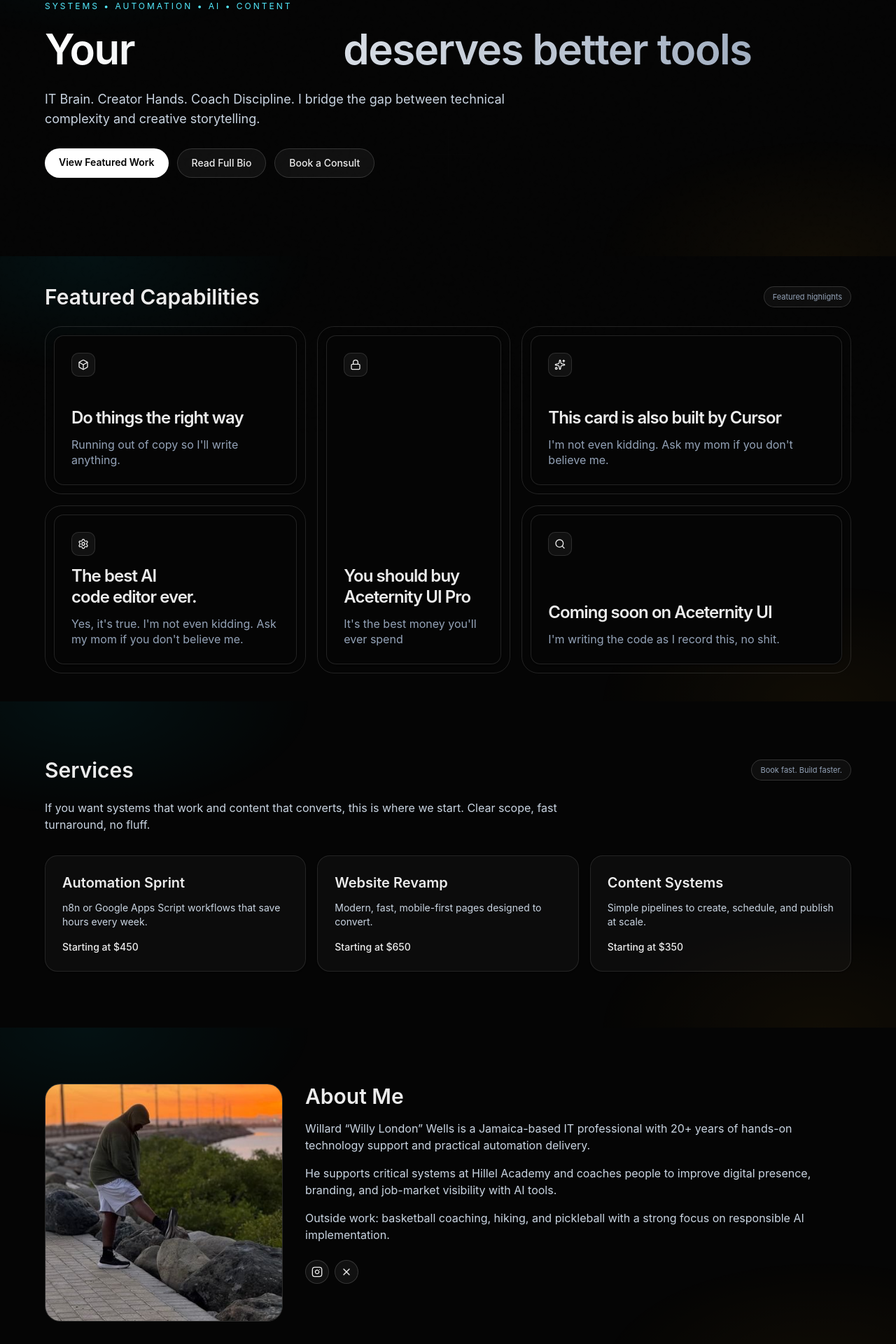
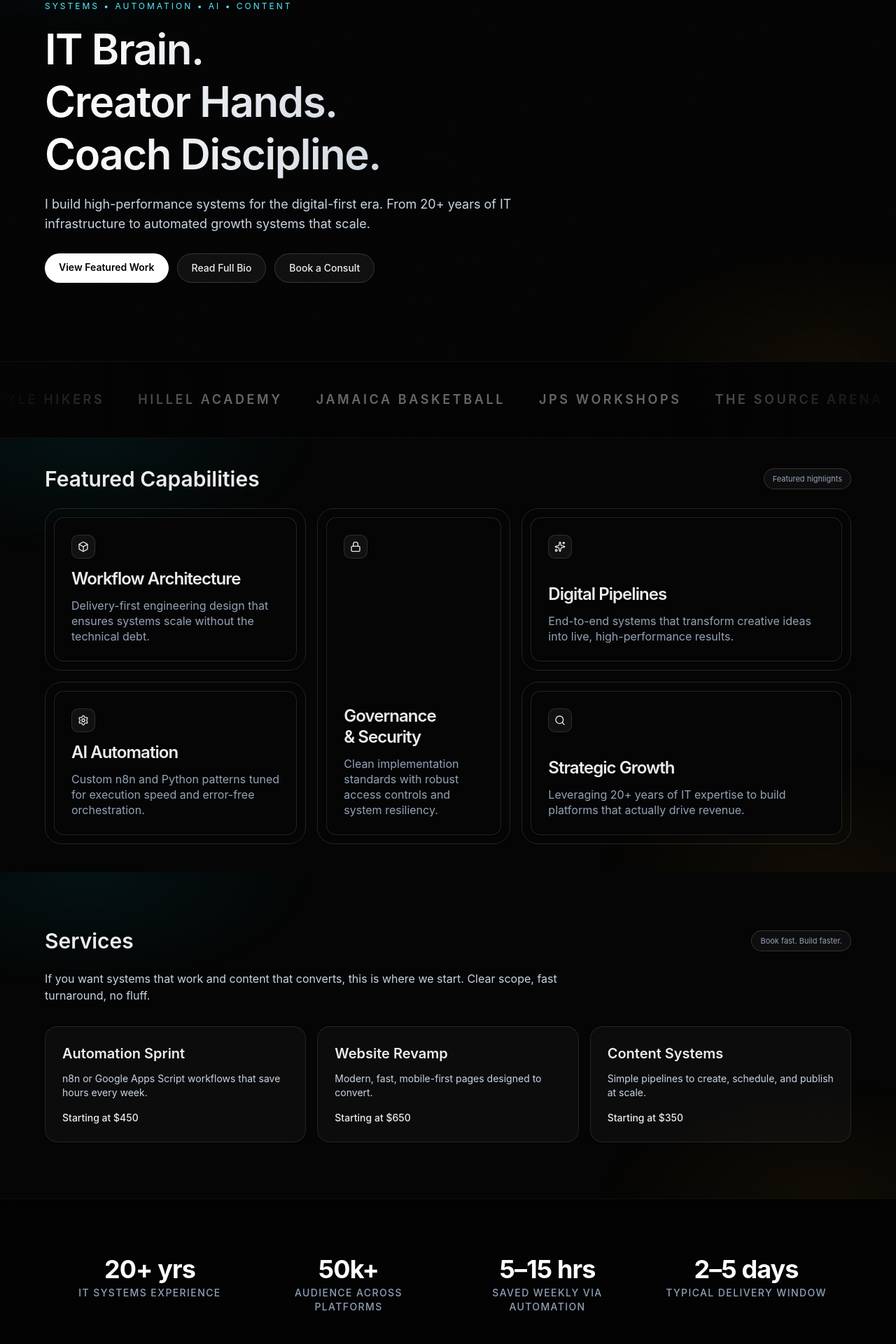
Before and after one commit to willylondon/creative-technician, a Next.js app in the folder next/: page / in a window 1280 px wide. Shown: the part 180-2100 px from the top of the page at 70% size. Built offline with nearby package versions, Linux system fonts and the light colour scheme.

Commit message:
Restore professional content, social proof marquee, and stats section to the Next.js site. Add missing projects and replace placeholders.

```diff
--- a/next/src/app/page.tsx
+++ b/next/src/app/page.tsx
@@ -13,34 +13,41 @@
 import { TestimonialsSection } from "@/components/ui/testimonials-with-marquee";
 import SiteEffects from "@/components/site-effects";
 import { NewsletterDialog } from "@/components/newsletter-dialog";
+import { LogoMarquee } from "@/components/logo-marquee";
+import { StatsSection } from "@/components/stats-section";
 
 const testimonials = [
   {
     author: {
-      name: "Operations Lead",
-      handle: "@opslead",
-      avatar:
-        "https://images.unsplash.com/photo-1494790108377-be9c29b29330?w=150&h=150&fit=crop&crop=face",
+      name: "The Source Arena JA",
+      handle: "@sourcearenaja",
+      avatar: "", // Will use fallback initial 'S'
     },
-    text: "Willy built our automation in a weekend and it paid for itself in the first month.",
+    text: "Willard Wells is truly one of a kind. He built our entire website single-handedly and delivered something we couldn't have imagined. His professionalism and lightning-fast turnaround had us speechless.",
   },
   {
     author: {
-      name: "Educator & Creator",
-      handle: "@creatorcoach",
-      avatar:
-        "https://images.unsplash.com/photo-1507003211169-0a1dd7228f2d?w=150&h=150&fit=crop&crop=face",
+      name: "Lifestyle Hikers",
+      handle: "@lifestylehikers",
+      avatar: "", // Will use fallback initial 'L'
     },
-    text: "The site looks premium and loads fast. People finally take my brand seriously.",
+    text: "We handed Willard our vision and he ran with it. The website came to life beautifully — responsive, clean, and ready on time. He wasn't just a developer, he was a true creative partner.",
   },
   {
     author: {
-      name: "Small Business Owner",
-      handle: "@smallbizjam",
-      avatar:
-        "https://images.unsplash.com/photo-1534528741775-53994a69daeb?w=150&h=150&fit=crop&crop=face",
+      name: "Farika Atkins",
+      handle: "@farikaatkins",
+      avatar: "", // Will use fallback initial 'F'
     },
-    text: "He explained everything in simple language and shipped exactly what we needed.",
+    text: "Hiring Willard was the best decision for my personal brand. He understood my vision immediately and delivered a website that is polished, fast, and truly me.",
+  },
+  {
+    author: {
+      name: "Master Bryan Kukibo",
+      handle: "@masterbryan",
+      avatar: "", // Will use fallback initial 'B'
+    },
+    text: "Willard built my entire online presence from the ground up with precision. He moved fast without cutting corners. A rare talent — one person doing the work of an entire agency!",
   },
 ];
 
@@ -70,6 +77,18 @@
     description:
       'Professional academic portfolio with "Royal Educator" branding.',
     href: "https://www.farikaatkins.online",
+  },
+  {
+    title: "The Source Arena",
+    tag: "Sports / Fitness",
+    description: "Community platform for sports and fitness enthusiasts in Jamaica.",
+    href: "https://thesourcearenaja.com",
+  },
+  {
+    title: "Lifestyle Hikers",
+    tag: "Outdoor / Lifestyle",
+    description: "Vibrant platform for hikers and outdoor lifestyle adventurers.",
+    href: "https://lifestylehikers.com",
   },
   {
     title: "Master Bryan Kukibo",
@@ -139,26 +158,12 @@
             Systems • Automation • AI • Content
           </p>
           <h1 className="hero-heading reveal text-4xl leading-tight font-semibold tracking-tight sm:text-6xl">
-            Your{" "}
-            <AnimatedTextCycle
-              words={[
-                "business",
-                "team",
-                "workflow",
-                "productivity",
-                "projects",
-                "analytics",
-                "dashboard",
-                "platform",
-              ]}
-              interval={3000}
-              className="text-white"
-            />{" "}
-            deserves better tools
+            IT Brain.<br />
+            Creator Hands.<br />
+            Coach Discipline.
           </h1>
           <p className="reveal mt-5 max-w-2xl text-lg text-slate-300">
-            IT Brain. Creator Hands. Coach Discipline. I bridge the gap between
-            technical complexity and creative storytelling.
+            I build high-performance systems for the digital-first era. From 20+ years of IT infrastructure to automated growth systems that scale.
           </p>
           <div className="reveal mt-7 flex flex-wrap gap-3">
             <a
@@ -183,6 +188,8 @@
           </div>
         </div>
       </section>
+
+      <LogoMarquee />
 
       <section id="featured-capabilities" className="section-glow px-4 py-10 sm:px-6">
         <div className="section-inner mx-auto max-w-6xl">
@@ -226,6 +233,8 @@
           </div>
         </div>
       </section>
+
+      <StatsSection />
 
       <section id="about" className="section-glow px-4 py-14 sm:px-6 sm:py-20">
         <div className="section-inner mx-auto grid max-w-6xl gap-8 lg:grid-cols-[340px_1fr]">
--- /dev/null
+++ b/next/src/components/logo-marquee.tsx
@@ -0,0 +1,36 @@
+"use client";
+
+import React from "react";
+
+const logos = [
+  "JAMAICA BASKETBALL",
+  "JPS WORKSHOPS",
+  "THE SOURCE ARENA",
+  "LIFESTYLE HIKERS",
+  "HILLEL ACADEMY",
+];
+
+export function LogoMarquee() {
+  return (
+    <div className="relative flex w-full flex-col items-center justify-center overflow-hidden border-y border-white/5 bg-black/20 py-8 backdrop-blur-sm">
+      <div className="group flex overflow-hidden p-2 [--gap:3rem] [gap:var(--gap)] flex-row [--duration:30s]">
+        <div className="flex shrink-0 justify-around [gap:var(--gap)] animate-marquee flex-row group-hover:[animation-play-state:paused]">
+          {[...Array(4)].map((_, setIndex) => (
+            <React.Fragment key={setIndex}>
+              {logos.map((logo, i) => (
+                <span
+                  key={`${setIndex}-${i}`}
+                  className="text-sm font-semibold tracking-[0.2em] text-white/40 transition hover:text-white/80 sm:text-lg"
+                >
+                  {logo}
+                </span>
+              ))}
+            </React.Fragment>
+          ))}
+        </div>
+      </div>
+      <div className="pointer-events-none absolute inset-y-0 left-0 w-1/4 bg-gradient-to-r from-background" />
+      <div className="pointer-events-none absolute inset-y-0 right-0 w-1/4 bg-gradient-to-l from-background" />
+    </div>
+  );
+}
--- /dev/null
+++ b/next/src/components/stats-section.tsx
@@ -0,0 +1,47 @@
+"use client";
+
+import React from "react";
+import { cn } from "@/lib/utils";
+
+const stats = [
+  {
+    value: "20+ yrs",
+    label: "IT systems experience",
+  },
+  {
+    value: "50k+",
+    label: "Audience across platforms",
+  },
+  {
+    value: "5–15 hrs",
+    label: "Saved weekly via automation",
+  },
+  {
+    value: "2–5 days",
+    label: "Typical delivery window",
+  },
+];
+
+export function StatsSection() {
+  return (
+    <section className="border-y border-white/5 bg-black/40 py-20 backdrop-blur-md">
+      <div className="mx-auto max-w-6xl px-4 sm:px-6">
+        <div className="grid gap-8 sm:grid-cols-2 lg:grid-cols-4">
+          {stats.map((stat, i) => (
+            <div
+              key={i}
+              className="flex flex-col items-center gap-1 text-center"
+            >
+              <div className="text-3xl font-bold tracking-tight text-white lg:text-4xl">
+                {stat.value}
+              </div>
+              <div className="text-sm font-medium uppercase tracking-[0.1em] text-slate-400">
+                {stat.label}
+              </div>
+            </div>
+          ))}
+        </div>
+      </div>
+    </section>
+  );
+}
--- a/next/src/components/ui/demo.tsx
+++ b/next/src/components/ui/demo.tsx
@@ -11,32 +11,32 @@
       <GridItem
         area="md:[grid-area:1/1/2/7] xl:[grid-area:1/1/2/5]"
         icon={<Box className="h-4 w-4" />}
-        title="Do things the right way"
-        description="Running out of copy so I'll write anything."
+        title="Workflow Architecture"
+        description="Delivery-first engineering design that ensures systems scale without the technical debt."
       />
       <GridItem
         area="md:[grid-area:1/7/2/13] xl:[grid-area:2/1/3/5]"
         icon={<Settings className="h-4 w-4" />}
-        title="The best AI code editor ever."
-        description="Yes, it's true. I'm not even kidding. Ask my mom if you don't believe me."
+        title="AI Automation"
+        description="Custom n8n and Python patterns tuned for execution speed and error-free orchestration."
       />
       <GridItem
         area="md:[grid-area:2/1/3/7] xl:[grid-area:1/5/3/8]"
         icon={<Lock className="h-4 w-4" />}
-        title="You should buy Aceternity UI Pro"
-        description="It's the best money you'll ever spend"
+        title="Governance & Security"
+        description="Clean implementation standards with robust access controls and system resiliency."
       />
       <GridItem
         area="md:[grid-area:2/7/3/13] xl:[grid-area:1/8/2/13]"
         icon={<Sparkles className="h-4 w-4" />}
-        title="This card is also built by Cursor"
-        description="I'm not even kidding. Ask my mom if you don't believe me."
+        title="Digital Pipelines"
+        description="End-to-end systems that transform creative ideas into live, high-performance results."
       />
       <GridItem
         area="md:[grid-area:3/1/4/13] xl:[grid-area:2/8/3/13]"
         icon={<Search className="h-4 w-4" />}
-        title="Coming soon on Aceternity UI"
-        description="I'm writing the code as I record this, no shit."
+        title="Strategic Growth"
+        description="Leveraging 20+ years of IT expertise to build platforms that actually drive revenue."
       />
     </ul>
   );
```
